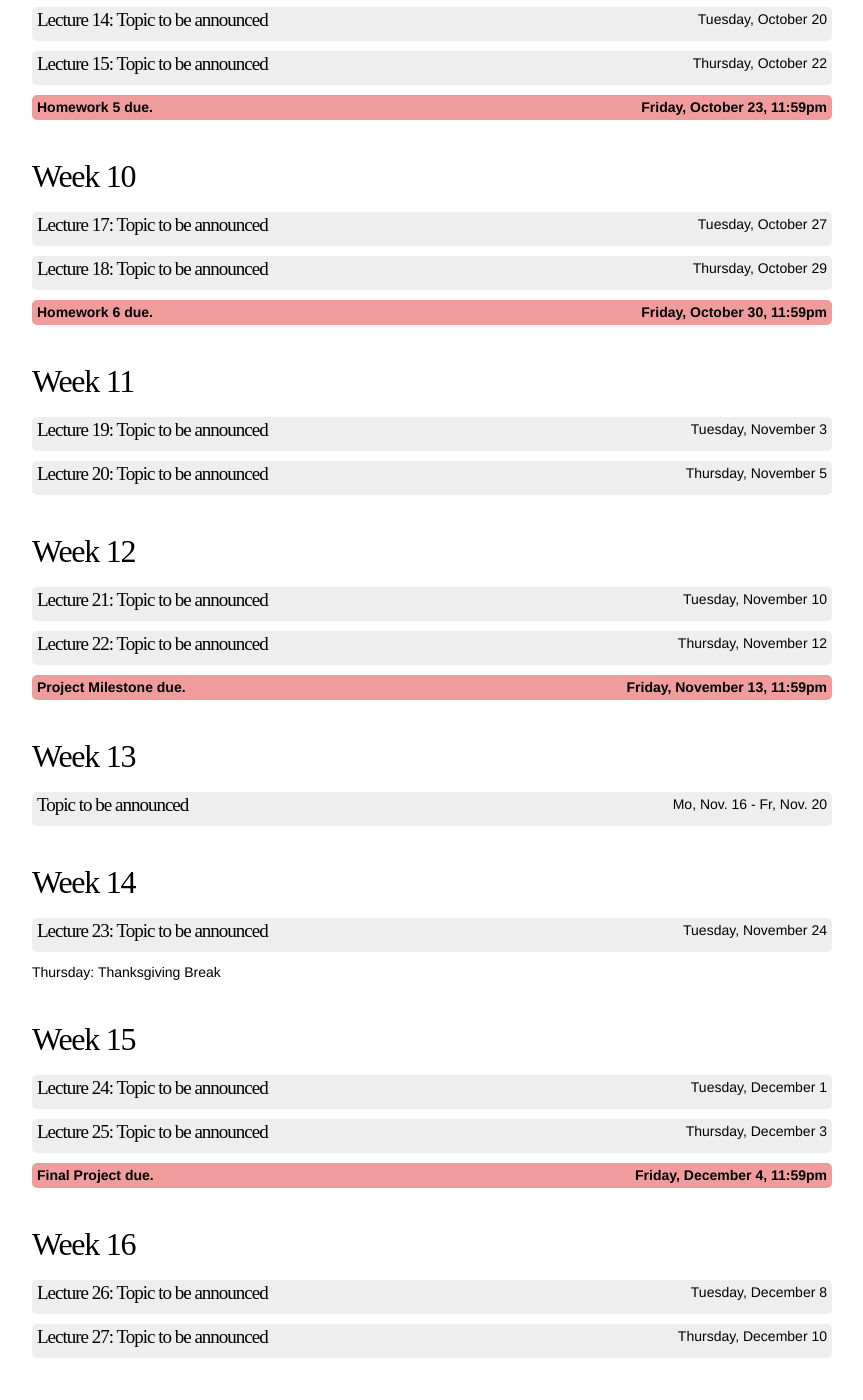
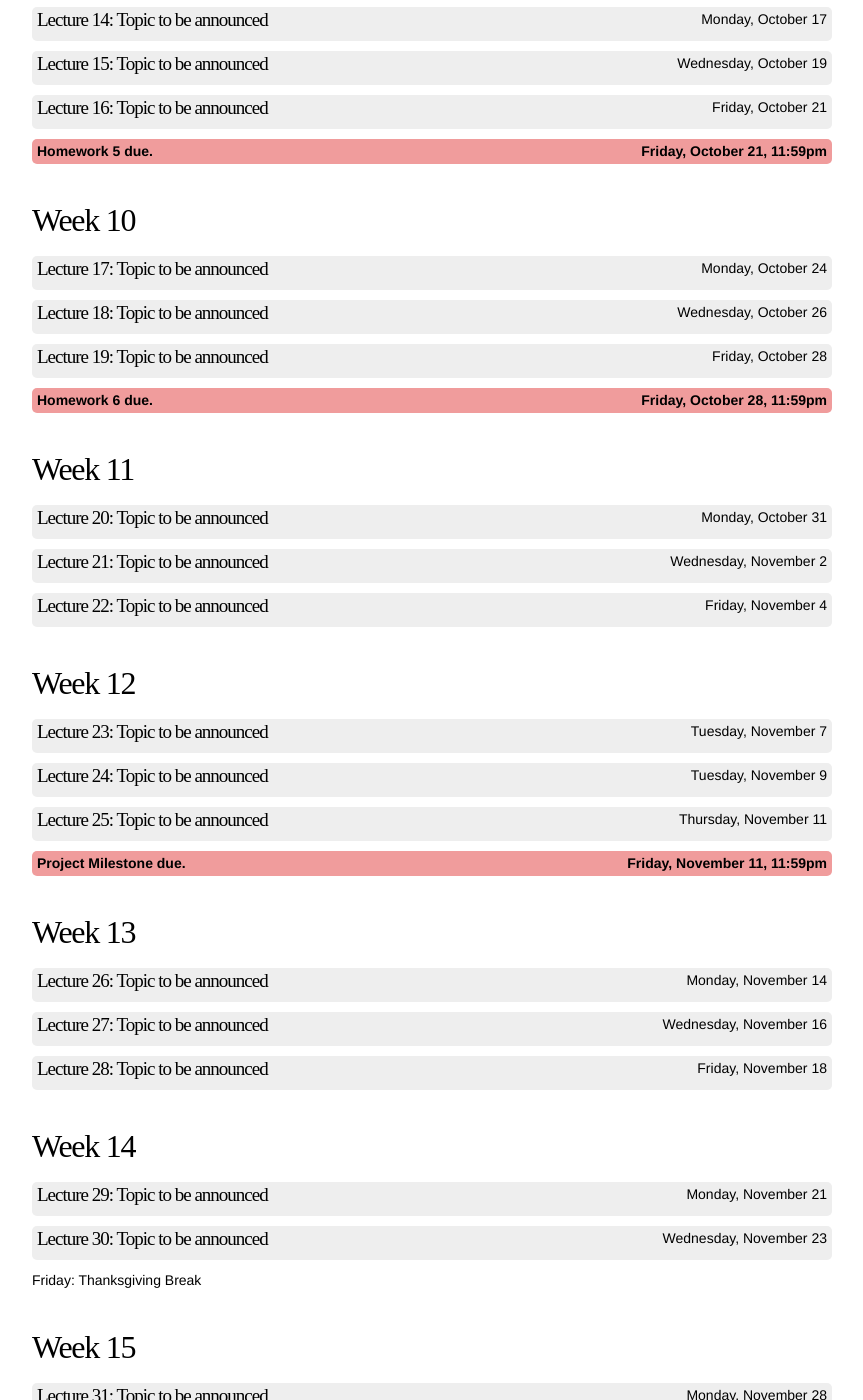
Before and after one commit to datascience-course/2016-website, a Jekyll site: the page built from schedule.md, in a window 1280 px wide and 1400 px high, scrolled down 2405 px. Shown: the whole window, without its empty margins (208-1071 px from the left). Built offline with Jekyll 4.4.1, drawn with Linux system fonts in a browser that asks for light colours; some web fonts are replaced; part of the change alters nothing that is shown; some of the changed text lies outside the part shown.

Commit message:
Update schedule.html
fixed days after fall break

```diff
--- a/_layouts/schedule.html
+++ b/_layouts/schedule.html
@@ -66,58 +66,59 @@ Monday: Labor Day
 
     <h2>Week 9</h2>
 
-    {% include lecture.html number=14 date="Tuesday, October 20" key="exam_review_views_II" %}
-    {% include lecture.html number=15 date="Thursday, October 22" key="volumes" %}
+    {% include lecture.html number=14 date="Monday, October 17" key="exam_review_views_II" %}
+    {% include lecture.html number=15 date="Wednesday, October 19" key="volumes" %}
+    {% include lecture.html number=16 date="Friday, October 21" key="volumes" %}
 
-    {% include deadline.html due="Homework 5" date="Friday, October 23, 11:59pm" %}
+    {% include deadline.html due="Homework 5" date="Friday, October 21, 11:59pm" %}
 
     <h2>Week 10</h2>
     <!-- VIS @ CHICAGO -->
-    {% include lecture.html number=17 date="Tuesday, October 27" key="project_feedback" %}
-    {% include lecture.html number=18 date="Thursday, October 29" key="molecular" %}
+    {% include lecture.html number=17 date="Monday, October 24" key="project_feedback" %}
+    {% include lecture.html number=18 date="Wednesday, October 26" key="molecular" %}
+    {% include lecture.html number=19 date="Friday, October 28" key="molecular" %}
 
-    {% include deadline.html due="Homework 6" date="Friday, October 30, 11:59pm" %}
+    {% include deadline.html due="Homework 6" date="Friday, October 28, 11:59pm" %}
 
 
     <h2>Week 11</h2>
 
-    {% include lecture.html number=19 date="Tuesday, November 3" key="filtering_aggregation" %}
-    {% include lecture.html number=20 date="Thursday, November 5" key="tabular" %}
+    {% include lecture.html number=20 date="Monday, October 31" key="filtering_aggregation" %}
+    {% include lecture.html number=21 date="Wednesday, November 2" key="tabular" %}
+    {% include lecture.html number=22 date="Friday, November 4" key="tabular" %}
 
     <h2>Week 12</h2>
 
-    {% include lecture.html number=21 date="Tuesday, November 10" key="isosurfaces" %}
-    {% include lecture.html number=22 date="Thursday, November 12" key="flow" %}
+    {% include lecture.html number=23 date="Tuesday, November 7" key="isosurfaces" %}
+    {% include lecture.html number=24 date="Tuesday, November 9" key="isosurfaces" %}
+    {% include lecture.html number=25 date="Thursday, November 11" key="flow" %}
 
-    {% include deadline.html due="Project Milestone" date="Friday, November 13, 11:59pm" %}
+    {% include deadline.html due="Project Milestone" date="Friday, November 11, 11:59pm" %}
 
     <h2>Week 13</h2>
 
-    {% include lecture.html date="Mo, Nov. 16 - Fr, Nov. 20" key="instructor_feedback" %}
-
-
-
+    {% include lecture.html number=26 date="Monday, November 14" key="isosurfaces" %}
+    {% include lecture.html number=27 date="Wednesday, November 16" key="isosurfaces" %}
+    {% include lecture.html number=28 date="Friday, November 18" key="flow" %}
 
     <h2>Week 14</h2>
 
+    {% include lecture.html number=29 date="Monday, November 21" key="graphs" %}
+    {% include lecture.html number=30 date="Wednesday, November 23" key="graphs" %}
 
-    {% include lecture.html number=23 date="Tuesday, November 24" key="graphs" %}
-
-    Thursday: Thanksgiving Break
+    Friday: Thanksgiving Break
 
     <h2>Week 15</h2>
 
-    {% include lecture.html number=24 date="Tuesday, December 1" key="graphs" %}
+    {% include lecture.html number=31 date="Monday, November 28" key="graphs" %}
+    {% include lecture.html number=32 date="Wednesday, November 30" key="maps" %}
+    {% include lecture.html number=33 date="Wednesday, December 2" key="maps" %}
 
-    {% include lecture.html number=25 date="Thursday, December 3" key="maps" %}
-
-
-    {% include deadline.html due="Final Project" date="Friday, December 4, 11:59pm" %}
-
+    {% include deadline.html due="Final Project" date="Friday, December 2, 11:59pm" %}
     <h2>Week 16</h2>
 
-    {% include lecture.html number=26 date="Tuesday, December 8" key="final" %}
-    {% include lecture.html number=27 date="Thursday, December 10" key="exam2" %}
+    {% include lecture.html number=26 date="Monday, December 5" key="final" %}
+    {% include lecture.html number=27 date="Wednesday, December 7" key="exam2" %}
 
 
 </div>
```
